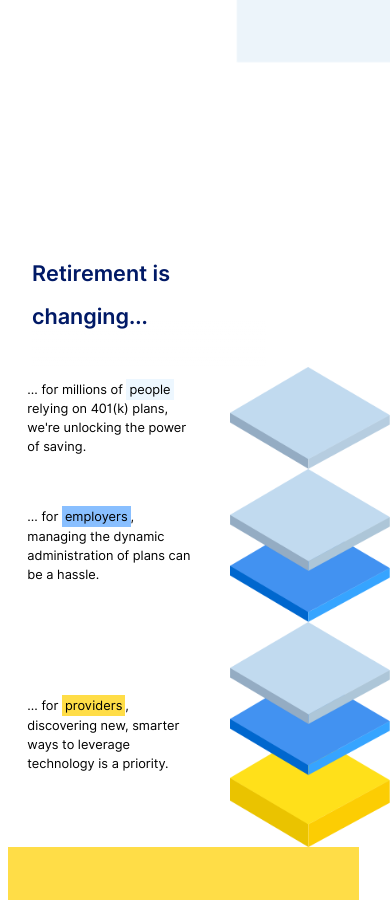
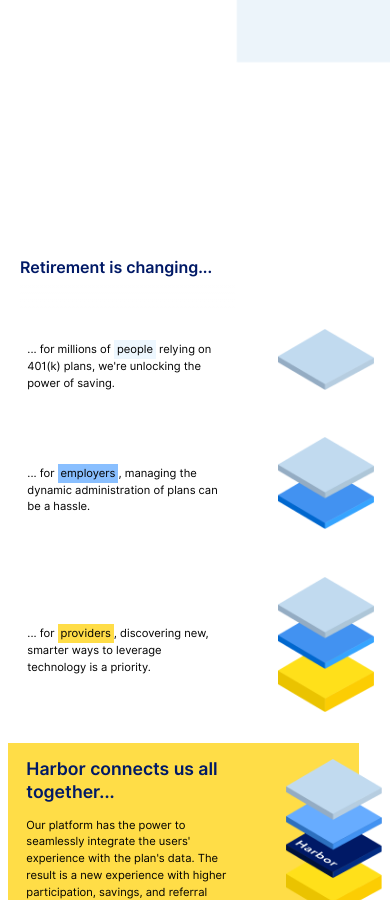
Before and after one commit to VestHQ/VestHQ, a Jekyll site: the page built from index.html, in a window 390 px wide and 900 px high, scrolled down 723 px. Built offline with Jekyll 4.4.1, drawn with Linux system fonts in a browser that asks for light colours; nearby versions of some CDN libraries; some web fonts are replaced; comment, search, counter and statistics services are not loaded; some of the changed text lies outside the part shown.

Commit message:
changed margins between blocks on mobile

```diff
--- a/_includes/footer.html
+++ b/_includes/footer.html
@@ -3,7 +3,8 @@
         <div class="harbor">
             <ul>
                 <li><a href="https://app.harborhq.com">Get Started</a></li>
-                <li><a href="{{ site.baseurl }}/team/">About Us</a></li>
+                <li><a href="{{ site.baseurl }}/team/">About</a></li>
+                <li><a href="{{ site.baseurl }}/features/">Features</a></li>
             </ul>
         </div>
 
--- a/_sass/1-base/mixins.scss
+++ b/_sass/1-base/mixins.scss
@@ -21,7 +21,7 @@
     @media (max-width: 400px) { @content } //400px
   }
   @if $breakpoint == nav {
-    @media (max-width: 435px) { @content } //400px
+    @media (max-width: 435px) { @content } //435px
   }
   @if $breakpoint == mid-phone {
     @media (max-width: 31.25em) { @content } //500px
--- a/_sass/2-modules/blocks.scss
+++ b/_sass/2-modules/blocks.scss
@@ -26,7 +26,7 @@
     //display: block;
     //background: $yellow;
     background: linear-gradient(to left, #fff 10%,#fff 10%,#fff 10%,$yellow 10%,$yellow 10%);
-    padding: 3rem 0;
+    //padding: 3rem 0;
     margin-left: 1rem;
     z-index: 15;
   }
@@ -51,6 +51,10 @@
     &--yellow {
       background: $yellow;
       min-width: 25rem;
+
+      @include respond(m-phone) {
+        min-width: 22rem;
+      }
     }
 
     position: static !important;
@@ -62,7 +66,7 @@
       font-size: 1.8rem;
     }
     @include respond(m-phone) {
-      font-size: 1.6rem;
+      font-size: 1.4rem;
     }
   }
 }
@@ -104,7 +108,7 @@
   width: 35rem;
   height: auto;
   //margin: 15% auto;
-  //margin: 2rem;
+  margin: 2rem;
 
   //position: sticky;
   //top: -300px;
@@ -131,61 +135,20 @@
     margin-bottom: 8%;
   }
   &--4 {
-    //position: relative;
-    //top: -20rem;
-    //left: 10%;
-
-    //@media screen and (min-width: 1200px) {
-    //  top: 11.5rem;
-    //}
-    //@include respond(ipad) {
-    //  top: 6.5rem;
-    //}
-    //@include respond(phone) {
-    //  top: -12.5rem;
-    //}
 
   }
 
   @include respond(ipad) {
     width: 30rem;
-    margin: 0;
   }
   @include respond(l-phone) {
     width: 25rem;
   }
   @include respond(phone) {
-    width: 20rem;
+    width: 17rem;
   }
   @include respond(m-phone) {
     font-size: 15rem;
+    width: 12rem;
   }
 }
-
-
-
-
-//.block {
-//  position: relative;
-//
-//  &__container {
-//    margin-left: auto;
-//
-//  }
-//  &__visual {
-//    width: 50%;
-//    min-height: 100%;
-//    padding-left: 50%;
-//    transform: translate3d(0,0,0);
-//    position: absolute;
-//    height: 100%;
-//    top: 0;
-//    left: 0;
-//    z-index: 2;
-//  }
-//  &__text {
-//    font-family: $inter-regular;
-//    font-weight: 400;
-//    font-size: 2.4rem;
-//  }
-//}
--- a/_sass/2-modules/infoBlock.scss
+++ b/_sass/2-modules/infoBlock.scss
@@ -9,23 +9,38 @@
   @include respond(l-phone){
     margin-bottom: 24rem;
   }
+  @include respond(phone){
+    align-items: center;
+  }
 
 
   .info-block {
     background-color: $blue-mid-2;
     width: 30rem;
-    height: 28rem;
+    height: 27rem;
     padding: 4rem 2rem;
     margin: 3rem;
 
     position: relative;
 
+    @include respond(phone){
+      height: 24rem;
+    }
+
     &--about {
       align-self: flex-end;
       margin-right: 13%;
+
+      @include respond(m-phone){
+        margin: 0 auto 3rem auto;
+      }
     }
     &--feature {
       align-self: flex-start;
+
+      @include respond(m-phone){
+        margin: 0 auto;
+      }
     }
 
     &__title {
--- a/_sass/3-layout/header.scss
+++ b/_sass/3-layout/header.scss
@@ -60,14 +60,14 @@
   font-size: 3.6rem;
   margin: 5rem 0 0 $text-margin-left;
 
-  padding: 4rem 6rem 4rem 0;
+  padding: 4rem 2rem 4rem 0;
   display: inline-block;
   background-image: linear-gradient(to bottom, #fff 69%, rgba(#fff, .2));
   position: sticky;
   top: 0;
   z-index: 12;
 
-  width: 55%;
+  //width: 55%;
 
   @include respond(tab-port) {
     font-size: 3.3rem;
@@ -76,8 +76,18 @@
     font-size: 2.7rem;
   }
   @include respond(phone) {
-    margin-left: 4rem;
-    width: 60%;
+    font-size: 2.4rem;
+    margin-left: 3rem;
+    //width: 55%;
+  }
+  @include respond(nav) {
+    width:auto;
+    font-size: 2rem;
+    margin-left: 2.5rem;
+    padding: 4rem 2rem 4rem 0;
+  }
+  @include respond(m-phone) {
+    width: 55%;
   }
 }
 
```
Also changed, not shown: 4 other files.
